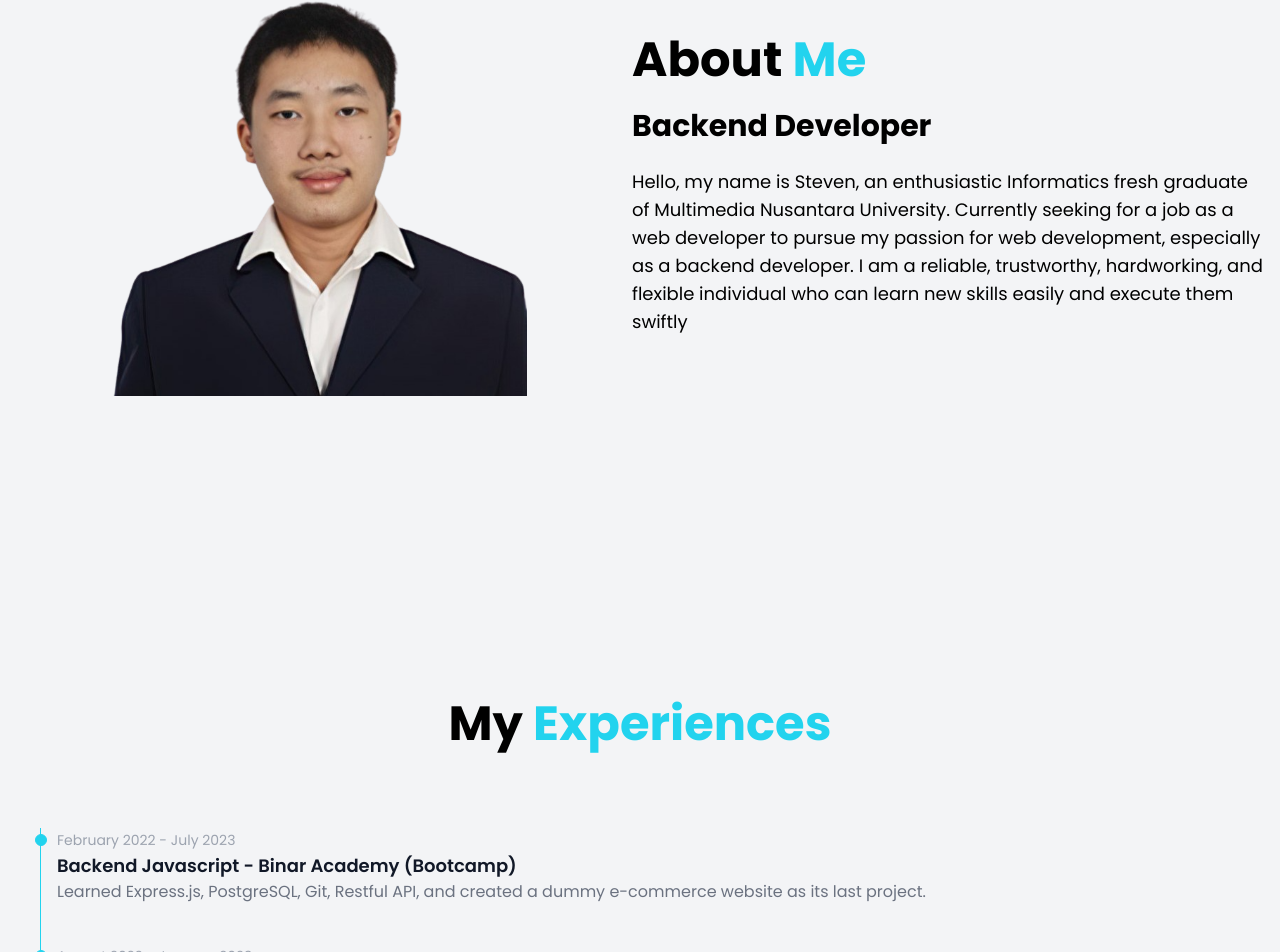
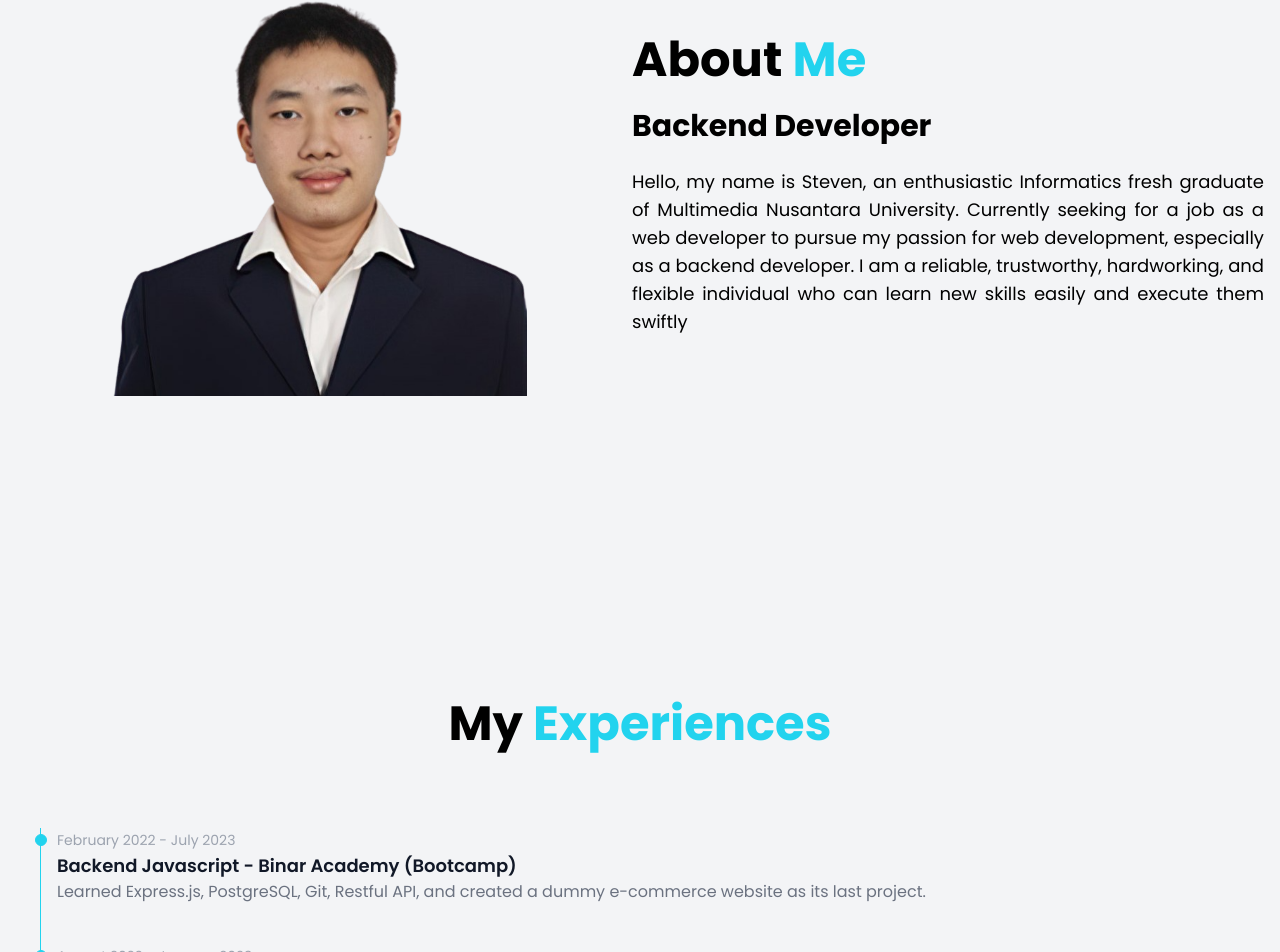
Before and after one commit to steven278/steven278.github.io, a React (Vite) app: page / in a window 1280 px wide. Shown: the part 1025-1977 px from the top of the page. Built offline with nearby package versions, Linux system fonts and the light colour scheme; a web font is replaced by a local one.

Commit message:
text justify in about section

```diff
--- a/src/components/about/about.tsx
+++ b/src/components/about/about.tsx
@@ -22,7 +22,7 @@ export const MyAbout = () => {
                         <span className="text-cyan-400"> Me</span>
                     </h3>
                     <h4 className="text-3xl font-bold">Backend Developer</h4>
-                    <p className="text-lg">Hello, my name is Steven, an enthusiastic Informatics fresh graduate of Multimedia Nusantara University. Currently seeking for a job as a web developer to pursue my passion for web development, especially as a backend developer. I am a reliable, trustworthy, hardworking, and flexible individual who can learn new skills easily and execute them swiftly</p>
+                    <p className="text-lg text-justify ml-2 md:ml-0">Hello, my name is Steven, an enthusiastic Informatics fresh graduate of Multimedia Nusantara University. Currently seeking for a job as a web developer to pursue my passion for web development, especially as a backend developer. I am a reliable, trustworthy, hardworking, and flexible individual who can learn new skills easily and execute them swiftly</p>
                     {/* <p className="text-">A Last Year Computer Science Student at Multimedia Nusantara University</p> */}
                     {/* <a href="">Read More</a> */}
                 </motion.div>
```
